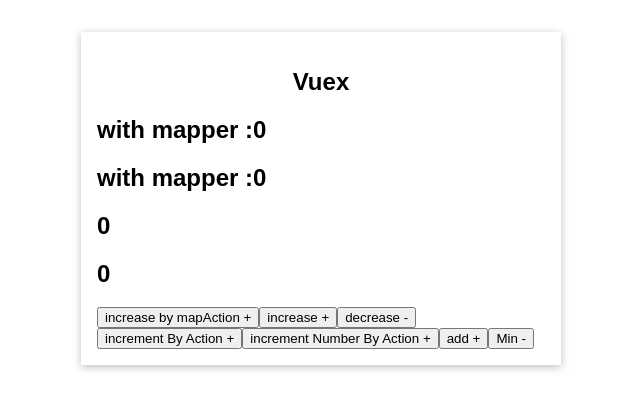
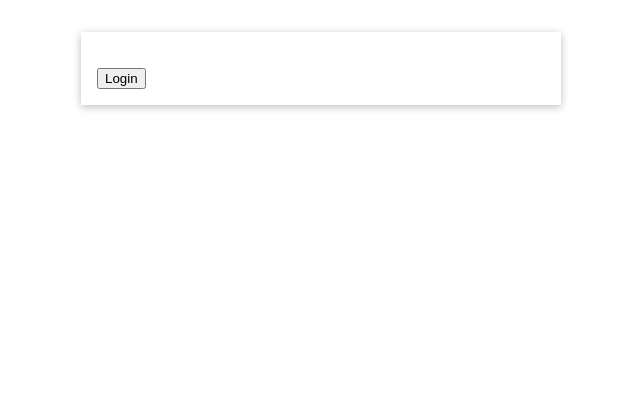
Before and after one commit to ahjam-taoufik/cl-vue-vuex1, a Vue app: page / in a window 1280 px wide. Shown: the top 410 px of the page, without its empty margins (319-959 px from the left). Built offline with nearby package versions, Linux system fonts and the light colour scheme.

Commit message:
mini exercice with auth

```diff
--- a/src/App.vue
+++ b/src/App.vue
@@ -1,5 +1,9 @@
 <template>
-  <base-container title="Vuex">
+  <base-container >
+     <base-auth-user></base-auth-user>
+  </base-container>
+
+  <base-container title="Vuex" v-if="isAuth">
     <base-counter></base-counter>
     <button @click="inc">increase by mapAction +</button>
     <button @click="increase">increase +</button>
@@ -11,18 +15,26 @@
     <base-button :mode="'increment'">add +</base-button>
     <base-button :mode="'decrement'">Min -</base-button>
   </base-container>
+
 </template>
 
 <script>
 import BaseContainer from './components/BaseContainer.vue';
 import BaseCounter from './components/BaseCounter.vue';
 import BaseButton from './components/BaseButton.vue';
+import BaseAuthUser from './components/BaseAuthUser.vue'
 import {mapActions}from 'vuex'
 export default {
   components: {
     BaseContainer,
     BaseCounter,
     BaseButton,
+    BaseAuthUser
+  },
+  computed:{
+      isAuth(){
+      return this.$store.getters.isAuthenticated
+    }
   },
   methods: {
 
--- /dev/null
+++ b/src/components/BaseAuthUser.vue
@@ -0,0 +1,28 @@
+<template>
+  <button v-if="!isAuth" @click="login"  >Login</button>
+  <button v-if="isAuth" @click="logout">Logout</button>
+</template>
+
+<script>
+export default {
+
+   computed:{
+    isAuth(){
+      return this.$store.getters.isAuthenticated
+    }
+   },
+   methods:{
+    login(){
+      this.$store.dispatch('login')
+    },
+    logout(){
+      this.$store.dispatch('logout')
+    },
+   }
+
+};
+</script>
+
+<style scoped>
+
+</style>
--- a/src/main.js
+++ b/src/main.js
@@ -8,9 +8,18 @@
       counter: 0,
       maxValue: 50,
       minValue: 0,
+      isAuth:false
     };
   },
   mutations: {
+       login(state){
+           state.isAuth=true
+       },
+       logout(state){
+           state.isAuth=false
+       },
+
+    // ************************************
     increment(state) {
       state.counter++;
     },
@@ -26,6 +35,10 @@
     },
   },
   getters: {
+    isAuthenticated(state){
+      return state.isAuth
+     },
+    // **************************************
     getCounter(state) {
       return state.counter;
     },
@@ -39,8 +52,14 @@
     },
   },
   actions:{
+     login(context){
+        context.commit('login')
+     },
+     logout(context){
+        context.commit('logout')
+     },
+    //*******************************
     increment(ctxt){
-
       //you can Run Async in Action
       setTimeout(function(){
         ctxt.commit('increment') //increment :  mutation
```
